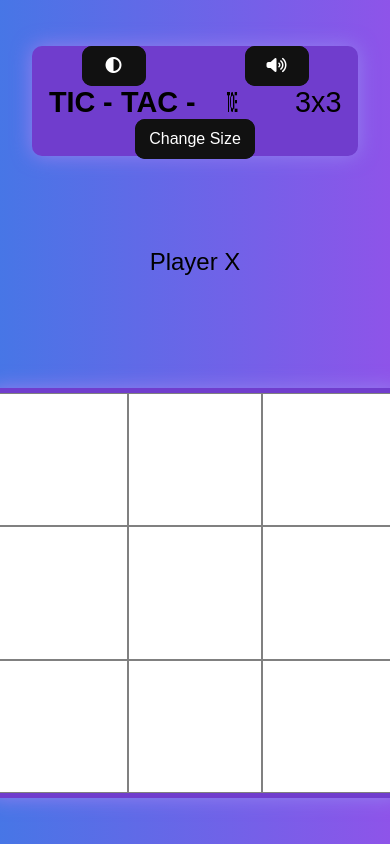
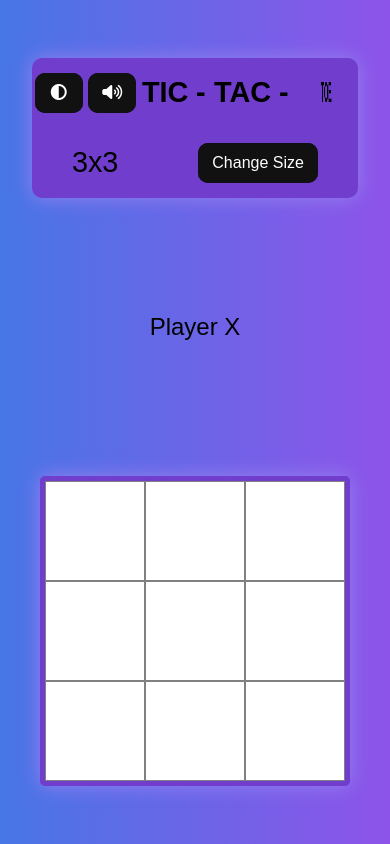
Before and after one commit to Marta109/Marta109.github.io, a plain HTML site: page Tic-Tac-Toe/index.html in a window 390 px wide. Drawn offline with Linux system fonts and the light colour scheme.

Commit message:
Add files via upload

```diff
--- a/Tic-Tac-Toe/style.css
+++ b/Tic-Tac-Toe/style.css
@@ -303,7 +303,7 @@ header .title span {
   }
 }
 
-@media (max-width: 665px) {
+@media (max-width: 685px) {
   header {
     font-size: 2rem;
   }
@@ -321,8 +321,24 @@ header .title span {
     height: 110px;
   }
 }
+
 @media (max-width: 550px) {
   .board-container {
     min-width: 400px;
   }
+  #toggle-sound,
+  #toggle-theme {
+    width: 3rem;
+  }
 }
+
+@media (max-width: 440px) {
+  .board-container {
+    min-width: 300px;
+  }
+}
+@media (max-width: 399px) {
+  header {
+    height: 140px;
+  }
+}
```
